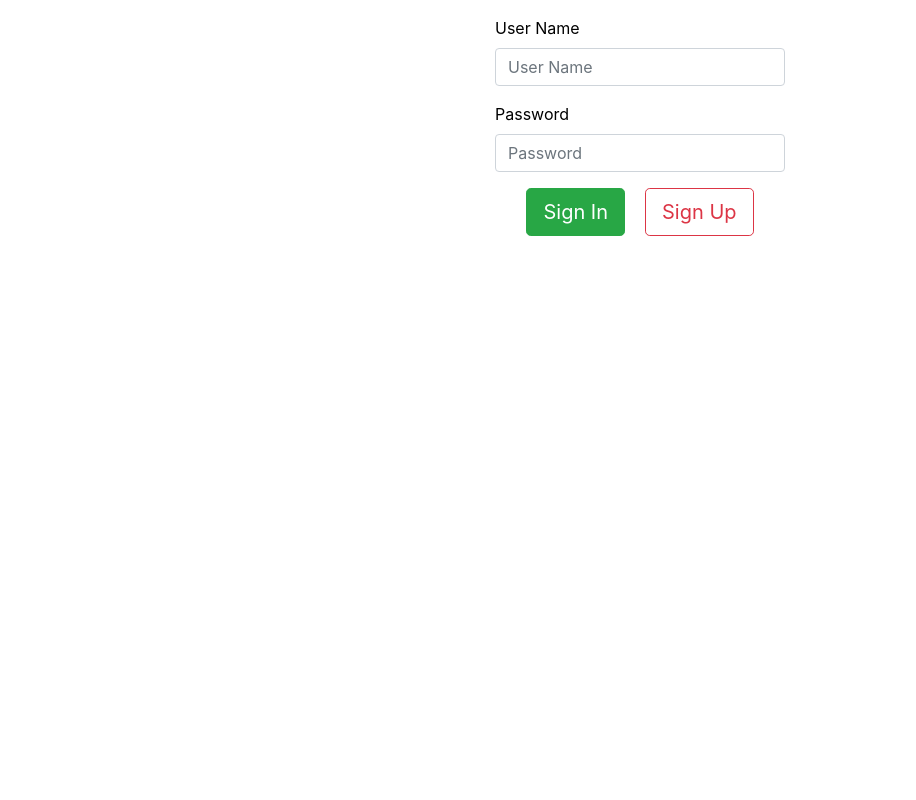
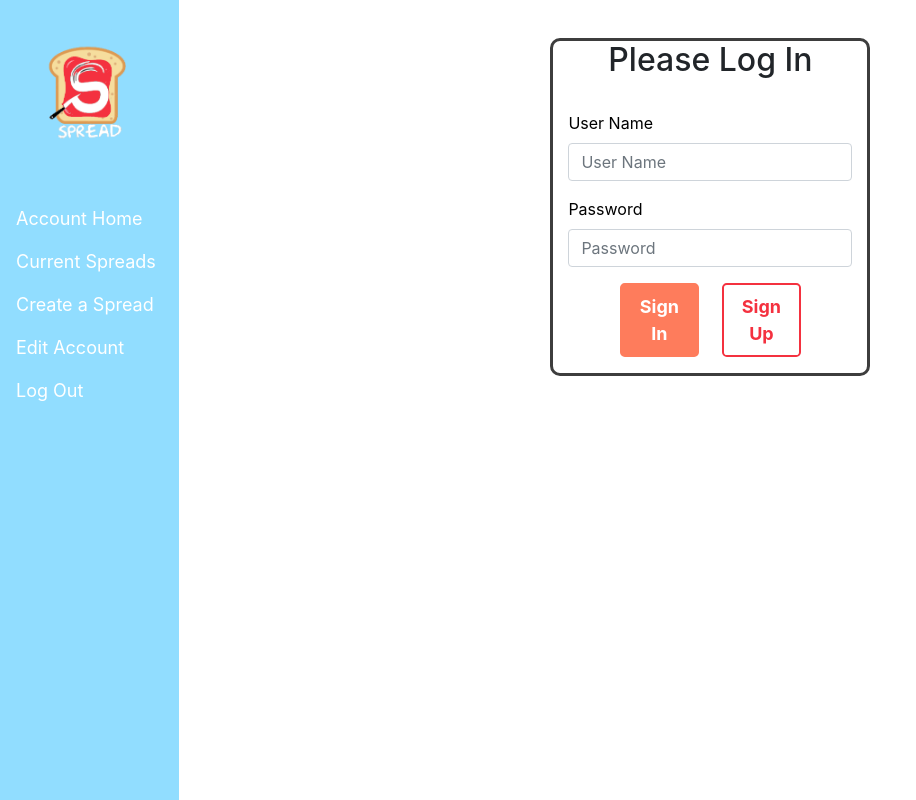
Before and after one commit to Spread-Potluck-Planner/FrontEnd, a React (Create React App) app: page / in a window 1280 px wide. Shown: the whole page, without its empty margins (0-916 px from the left). Built offline with nearby package versions, Linux system fonts and the light colour scheme.

Commit message:
finished up majority of styling. May touch up some more styling later on.

```diff
--- a/src/components/Login.js
+++ b/src/components/Login.js
@@ -6,6 +6,7 @@ import {Col, Form, Button, Label, Input, FormGroup} from 'reactstrap';
 import {useDispatch} from 'react-redux'
 import {setLoggedIn} from '../actions/loginActions'
 import {useHistory} from 'react-router-dom';
+import Navigation from '../components/Navigation'
 import '../styling/login.css'
 
 export default function Login() {
@@ -34,7 +35,10 @@ export default function Login() {
     }
 
     return (
+        <div className='login-page'>
+            <Navigation />
             <div className='login-form'>
+            <h2>Please Log In</h2>
                 <Form onSubmit={handleSubmit(submitHandler)}>
                     <FormGroup>
                         <Col md={12}>
@@ -63,10 +67,11 @@ export default function Login() {
                         </Col>
                     </FormGroup>
                     <div className='login-btns'>
-                    <Button type='submit' size='lg' color='success'>Sign In</Button>
-                    <Button type='button' size='lg' outline color='danger' onClick={() => push('/register')}>Sign Up</Button>
+                        <Button type='submit' id='sign-in-btn' size='lg'>Sign In</Button>
+                        <Button type='button' id='sign-up-btn' size='lg' onClick={() => push('/register')}>Sign Up</Button>
                     </div>
                 </Form>
             </div>
+        </div>
     )
 }
--- a/src/styling/login.css
+++ b/src/styling/login.css
@@ -1,9 +1,15 @@
 .login-form {
     width: 25%;
-    margin: auto
+    margin: 3% auto auto 43%;
+    border: 3px solid #3D3D3D;
+    border-radius: 10px;
 }
 .login-form label {
     color: black;
+}
+.login-form h2{
+    text-align:center;
+    margin-bottom: 10%;
 }
 .login-btns{
     display: flex;
@@ -11,5 +17,30 @@
     justify-content: center;
 }
 .login-btns button{
-    margin: 0px 10px;
+    width: 25%;
+    margin-bottom:5%;
+    font-size:18px;
 }
+#sign-in-btn {
+    margin-right:7.5%;
+    font-weight:bold;
+    background-color: #FE7C5C;
+    border: 2px solid #FE7C5C;
+}
+#sign-in-btn:hover {
+    color: #FE7C5C;
+    font-weight:bold;
+    background-color:white;
+    border: 2px solid #FE7C5C;
+}
+#sign-up-btn:hover {
+    color:white;
+    background-color: #F4313F;
+    border: 2px solid #F4313F;
+}
+#sign-up-btn {
+    color: #F4313F;
+    font-weight:bold;
+    background-color:white;
+    border: 2px solid #F4313F;
+}
```
Lines whose indentation alone changed are shown as unchanged.
